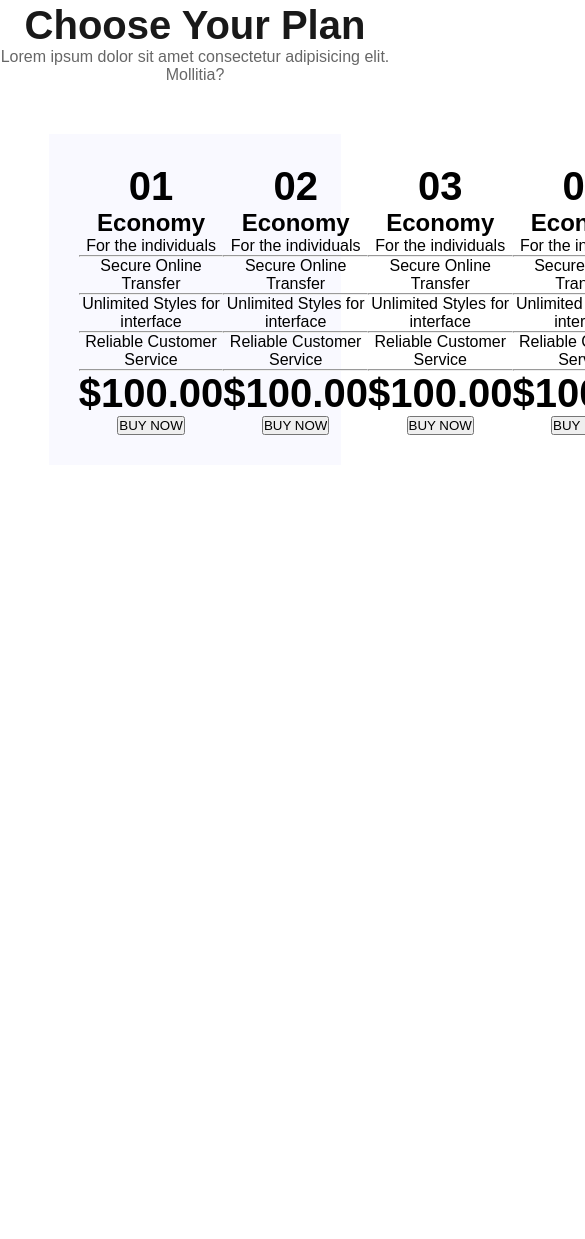
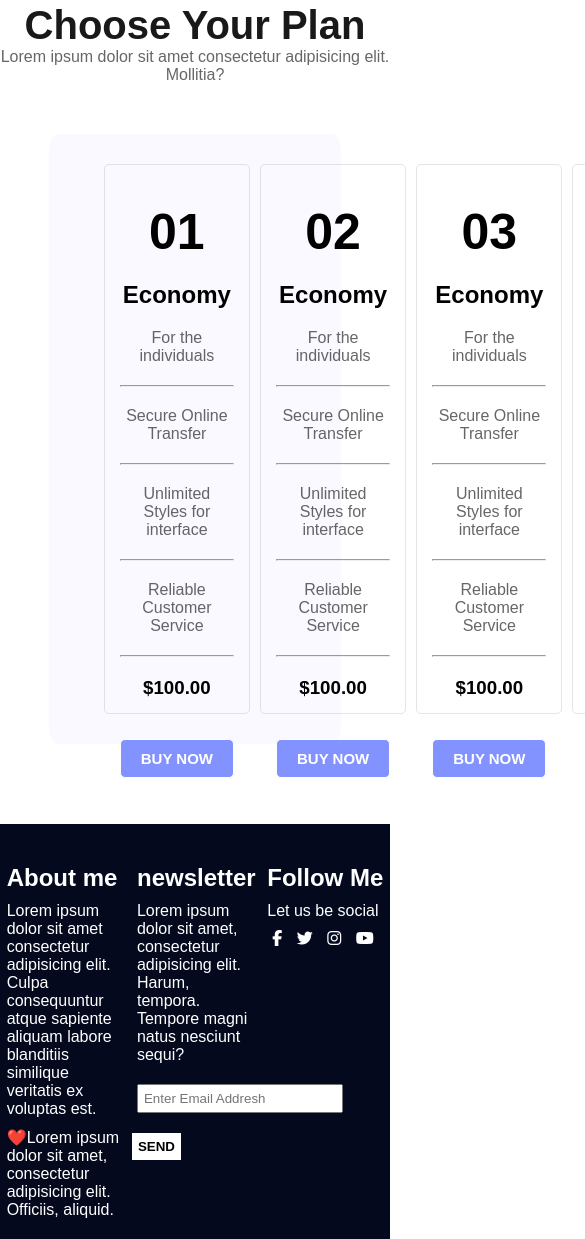
Before and after one commit to redwanpp/my-portfolio, a plain HTML site: page index.html in a window 390 px wide. Shown: the part 5323-6562 px from the top of the page, 585 px wide, since content can reach past the window. Before the commit the page ends 5788 px from the top, so only its background shows below. Drawn offline with Linux system fonts and the light colour scheme.

Commit message:
Complete portfolio without responsive

```diff
--- a/index.html
+++ b/index.html
@@ -236,7 +236,7 @@
           <hr />
           <p>Reliable Customer Service</p>
           <hr />
-          <h1>$100.00</h1>
+          <h3>$100.00</h3>
           <input type="button" value="BUY NOW" />
         </div>
         <div class="plan">
@@ -250,7 +250,7 @@
           <hr />
           <p>Reliable Customer Service</p>
           <hr />
-          <h1>$100.00</h1>
+          <h3>$100.00</h3>
           <input type="button" value="BUY NOW" />
         </div>
         <div class="plan">
@@ -264,7 +264,7 @@
           <hr />
           <p>Reliable Customer Service</p>
           <hr />
-          <h1>$100.00</h1>
+          <h3>$100.00</h3>
           <input type="button" value="BUY NOW" />
         </div>
         <div class="plan">
@@ -278,11 +278,47 @@
           <hr />
           <p>Reliable Customer Service</p>
           <hr />
-          <h1>$100.00</h1>
+          <h3>$100.00</h3>
           <input type="button" value="BUY NOW" />
         </div>
       </div>
     </section>
     <!-- section6 end -->
+
+    <!-- footer start -->
+    <footer>
+      <div class="foot">
+        <div class="about-me foot1">
+          <h2>About me</h2>
+          <p>
+            Lorem ipsum dolor sit amet consectetur adipisicing elit. Culpa
+            consequuntur atque sapiente aliquam labore blanditiis similique
+            veritatis ex voluptas est.
+          </p>
+          <p>
+            ❤️Lorem ipsum dolor sit amet, consectetur adipisicing elit.
+            Officiis, aliquid.
+          </p>
+        </div>
+        <div class="newsletter foot1">
+          <h2>newsletter</h2>
+          <p>
+            Lorem ipsum dolor sit amet, consectetur adipisicing elit. Harum,
+            tempora. Tempore magni natus nesciunt sequi?
+          </p>
+          <input type="text" placeholder="Enter Email Addresh" />
+          <button>SEND</button>
+        </div>
+        <div class="follow-me foot1">
+          <h2>Follow Me</h2>
+          <p>Let us be social</p>
+          <i class="fab fa-facebook-f"></i>
+          <i class="fab fa-twitter"></i>
+          <i class="fab fa-instagram"></i>
+          <i class="fab fa-youtube"></i>
+        </div>
+      </div>
+    </footer>
+    <!-- footer end -->
   </body>
 </html>
--- a/style.css
+++ b/style.css
@@ -324,7 +324,7 @@ header .nav {
 .section6 {
   width: 100%;
   height: auto;
-  margin-top: 80px;
+  margin: 80px auto;
 }
 
 .section6-head {
@@ -343,16 +343,99 @@ header .nav {
 
 .section6-body {
   background-color: #f9f9ff;
-  padding: 30px;
   width: 75%;
   margin: 0 auto;
   display: flex;
-  justify-content: space-between;
+  justify-content: space-around;
   text-align: center;
+  padding: 20px 50px;
+  border-radius: 3%;
+}
+
+.plan * {
+  margin: 20px auto;
+}
+
+.plan p {
+  color: rgba(0, 0, 0, 0.6);
+}
+
+.plan {
+  margin: 10px 5px;
+  width: 300px;
+  height: 550px;
+  border: 1px solid rgba(0, 0, 0, 0.1);
+  border-radius: 5px;
+  padding: 10px 15px;
 }
 
 .plan h1 {
-  font-size: 40px;
+  font-size: 50px;
+  padding-top: 8px;
 }
 
+.plan input {
+  outline: none;
+  background-color: #8293ff;
+  border: 1px solid white;
+  padding: 10px 20px;
+  color: #fff;
+  font-size: 15px;
+  border-radius: 5px;
+  font-weight: bold;
+  cursor: pointer;
+}
+
+.plan:hover {
+  background-color: #8293ff;
+  color: white;
+  transition: all 0.25s ease-in;
+  transform: scale(1.05);
+  border: rgba(130, 147, 255 0.5);
+  box-shadow: 0 8px 12px 0 rgba(0, 0, 0, 0.1);
+  border-radius: 5px;
+}
+
+.plan:hover * {
+  color: #fff;
+}
 /* section six end */
+
+/* footer start */
+footer {
+  background-color: rgb(4, 9, 30);
+  width: 100%;
+  color: #fff;
+  position: absolute;
+  padding-top: 20px;
+}
+
+.foot * {
+  margin: 10px auto;
+}
+
+.foot {
+  display: flex;
+  justify-content: space-around;
+}
+
+.foot1 {
+  max-width: 30%;
+}
+
+.foot1 input {
+  padding: 5px 20px 5px 5px;
+}
+.foot1 button {
+  margin-left: -5px;
+  padding: 6px;
+  border: none;
+  outline: none;
+  background-color: #fff;
+  font-weight: bold;
+}
+
+.foot1 i {
+  margin: 0 5px;
+}
+/* footer end */
```
